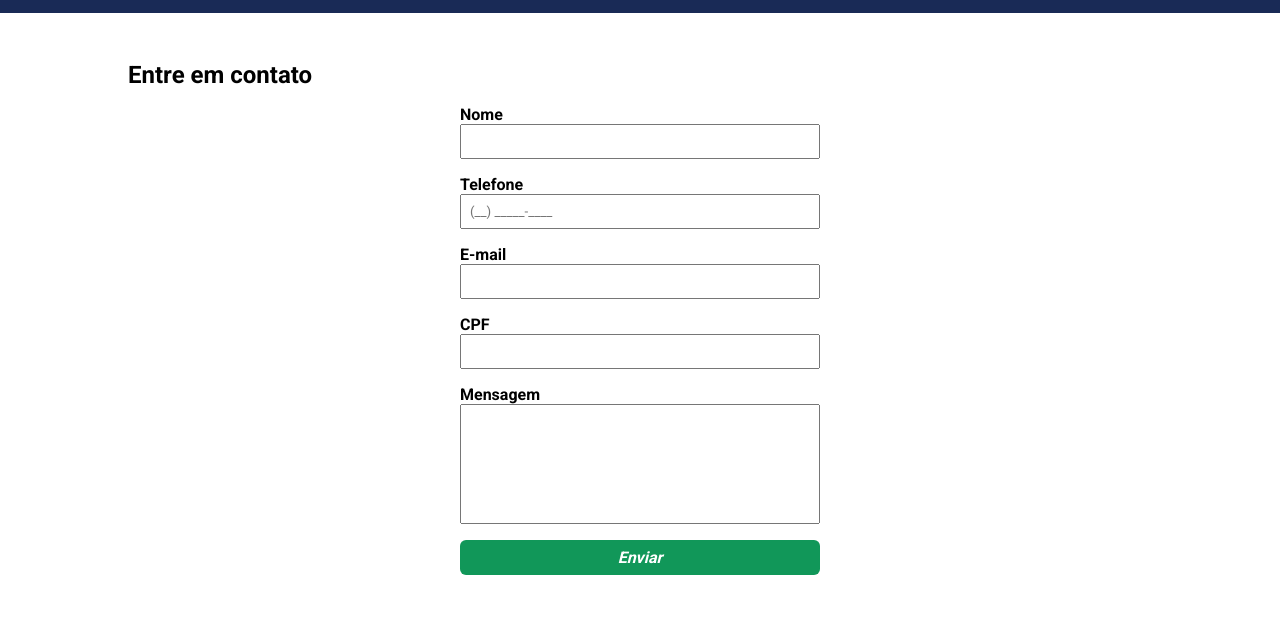
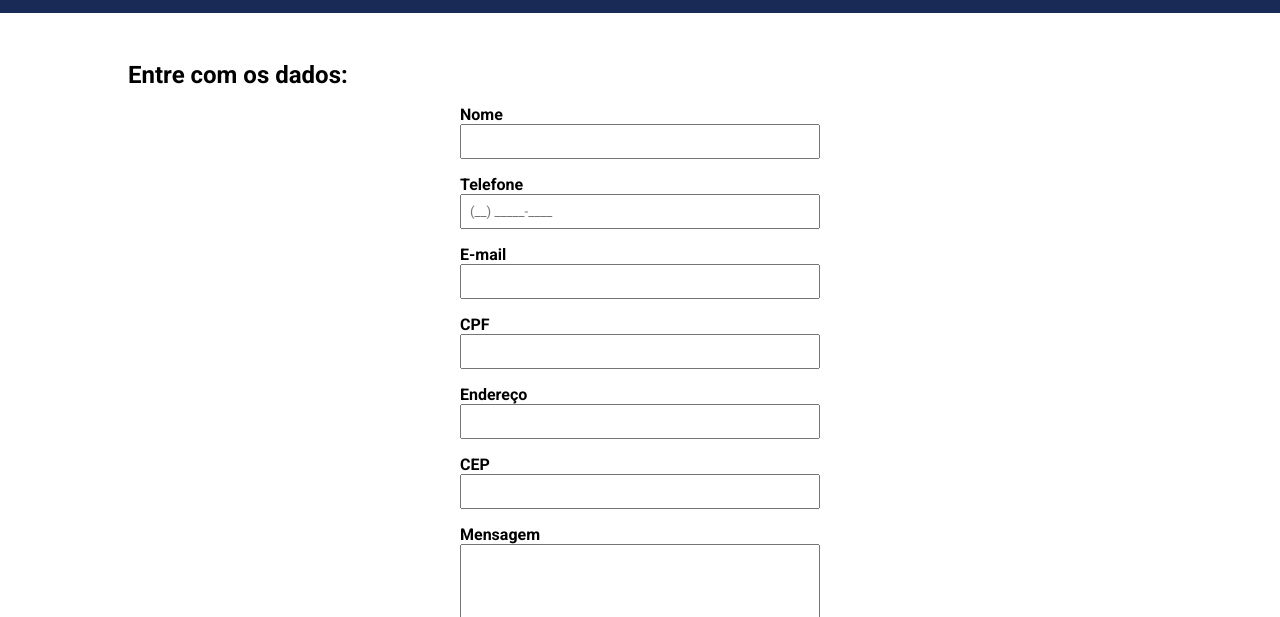
Before and after one commit to jeanctms/curso_ebac_frontend, a plain HTML site: page index.html in a window 1280 px wide. Shown: the part 47-664 px from the top of the page. Drawn offline with nearby package versions, Linux system fonts and the light colour scheme.

Commit message:
Update index.html
Correção no formulario

```diff
--- a/index.html
+++ b/index.html
@@ -5,14 +5,13 @@
     <meta charset="UTF-8">
     <meta http-equiv="X-Ua-Compatible" content="IE=edge">
     <meta name="viewport" content="width=device-width, initial-scale=1.0">
-    <title>Forulário</title>
+    <title>Formulário</title>
     <link rel="preconnect" href="https://fonts.googleapis.com">
     <link rel="preconnect" href="https://fonts.gstatic.com" crossorigin>
     <link href="https://fonts.googleapis.com/css2?family=Roboto:wght@400;700&display=swap" rel="stylesheet">
     <link rel="stylesheet" href="main.css">
     <link rel="stylesheet" type="text/css" href="//cdn.jsdelivr.net/npm/slick-carousel@1.8.1/slick/slick.css"/>
     <link rel="stylesheet" type="text/css" href="//cdn.jsdelivr.net/npm/slick-carousel@1.8.1/slick/slick-theme.css"/>
-
 </head>
 
 <body>
@@ -22,7 +21,7 @@
 
     <section id="contato">
         <div class="container">
-            <h2>Entre em contato</h2>
+            <h2>Entre com os dados:</h2>
             <form id="formularioContato">
                 <div class="form-campo">
                     <label for="nome">Nome</label>
@@ -38,7 +37,15 @@
                 </div>
                 <div class="form-campo">
                     <label for="cpf">CPF</label>
-                    <input type="text" id="cpf" name="cpf">
+                    <input type="text" id="cpf" name="cpf" required>
+                </div>
+                <div class="form-campo">
+                    <label for="endereco">Endereço</label>
+                    <input type="text" id="endereco" name="endereco" required>
+                </div>
+                <div class="form-campo">
+                    <label for="cep">CEP</label>
+                    <input type="text" id="cep" name="cep" required>
                 </div>
                 <div class="form-campo">
                     <label for="mensagem">Mensagem</label>
@@ -56,17 +63,17 @@
             </p>
             <ul class="container-flex">
                 <li>
-                    <a href="">
+                    <a href="#">
                         <img src="./icones/facebook.png" alt="facebook">
                     </a>
                 </li>
                 <li>
-                    <a href="">
+                    <a href="#">
                         <img src="./icones/instagram.png" alt="instagram">
                     </a>
                 </li>
                 <li>
-                    <a href="">
+                    <a href="#">
                         <img src="./icones/youtube.png" alt="youtube">
                     </a>
                 </li>
```
